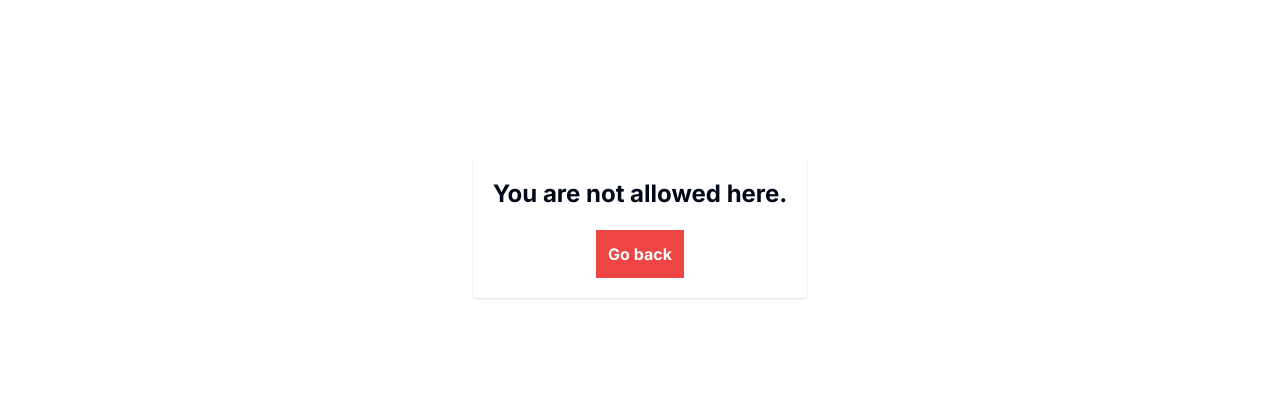
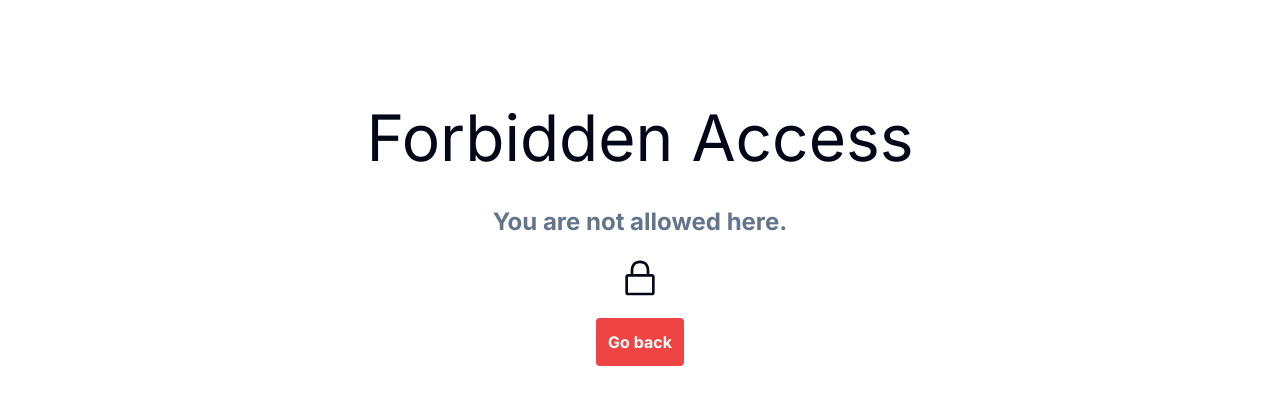
Before and after one commit to inginerie-software-2023-2024/proiect-inginerie-software-hiringsystem, a Next.js app in the folder frontend/: page /forbidden in a window 1280 px wide. Shown: the part 220-624 px from the top of the page. Built offline with nearby package versions, Linux system fonts and the light colour scheme; no server answers.

Commit message:
Final touches for the forbidden page

```diff
--- a/frontend/app/applications/me/page.tsx
+++ b/frontend/app/applications/me/page.tsx
@@ -81,6 +81,9 @@ const MyApplications = () => {
 
   if (isLoading) return <GenericLoading />;
 
+  if (applications.message)
+    return <h1>Something went wrong. {applications.message}</h1>;
+
   return (
     <>
       <h1 className="my-5 self-center text-[2.7rem] font-bold">
--- a/frontend/app/forbidden/page.tsx
+++ b/frontend/app/forbidden/page.tsx
@@ -1,5 +1,6 @@
 "use client";
 
+import { LockClosedIcon } from "@radix-ui/react-icons";
 import { useRouter } from "next/navigation";
 import { useEffect, useState } from "react";
 
@@ -28,11 +29,13 @@ const Forbidden = ({
   }, [lastForbiddenMessage]);
 
   return (
-    <div className="my-auto flex flex-col items-center justify-center gap-[20px] self-center rounded-sm p-5 shadow">
-      <h1 className="text-2xl font-bold">{message}</h1>
+    <div className="my-auto flex w-[70%] flex-col items-center justify-center gap-[20px] self-center rounded-sm p-5">
+      <h1 className="text-[4rem]">Forbidden Access</h1>
+      <h2 className="text-2xl font-bold text-muted-foreground">{message}</h2>
+      <LockClosedIcon className="h-10 w-10" />
       <button
         onClick={() => router.back()}
-        className="bg-red-500 p-3 font-bold text-white"
+        className="rounded bg-red-500 p-3 font-bold text-white hover:bg-red-400"
       >
         Go back
       </button>
--- a/frontend/app/interviews/me/page.tsx
+++ b/frontend/app/interviews/me/page.tsx
@@ -71,6 +71,9 @@ const MyInterviews = () => {
 
   if (isLoading) return <GenericLoading />;
 
+  if (interviews.message)
+    return <h1>Something went wrong. {interviews.message}</h1>;
+
   return (
     <>
       <h1 className="my-5 self-center text-[2.7rem] font-bold">
--- a/frontend/app/layout.tsx
+++ b/frontend/app/layout.tsx
@@ -11,7 +11,8 @@ const inter = Inter({ subsets: ["latin"] });
 
 export const metadata: Metadata = {
   title: "HiringSystem",
-  description: "HiringSystem is a web application for hiring managers to manage their hiring process.",
+  description:
+    "HiringSystem is a web application for hiring managers to manage their hiring process.",
 };
 
 export default function RootLayout({
@@ -23,10 +24,8 @@ export default function RootLayout({
     <html lang="en">
       <body className={inter.className}>
         <AuthProvider>
-          <ProtectedFrame>
-            <NavbarMain />
-            {children}
-          </ProtectedFrame>
+          <NavbarMain />
+          <ProtectedFrame>{children}</ProtectedFrame>
         </AuthProvider>
         <Toaster />
       </body>
--- a/frontend/app/page.tsx
+++ b/frontend/app/page.tsx
@@ -3,7 +3,6 @@ import Image from "next/image";
 import Link from "next/link";
 
 export default function MainPage() {
-
   return (
     <main className="z-0 flex-1">
       <section className="flex h-full flex-col items-center justify-around">
@@ -22,6 +21,7 @@ export default function MainPage() {
           </Link>
         </article>
         <Image
+          priority
           draggable={false}
           src={applicationFlowImg}
           alt="jobApplicationFlow"
--- a/frontend/components/interview/video/VideoBox.tsx
+++ b/frontend/components/interview/video/VideoBox.tsx
@@ -375,10 +375,6 @@ const VideoBox = () => {
 
   const forcedReceived = (message) => {
     const payload = JSON.parse(message.body);
-    console.log("FORCED RECEIVED", payload)
-    console.log(stream.muted, stream.visible);
-    const [audio, video] = stream.stream.getTracks();
-    console.log(!audio.enabled, video.enabled);
 
     if (payload.type === "MUTE") {
       stream.forceMute();
@@ -431,7 +427,7 @@ const VideoBox = () => {
           peer.peer.send(JSON.stringify({ userId, type: "camera_off" }));
         });
       }
-    } catch (ex) {console.log("Error on sending action", ex)}
+    } catch (ex) {}
 
     stream.toggleVideo();
     // setCameraMuted(!cameraMuted);
--- a/frontend/hooks/useProtectedRoute.ts
+++ b/frontend/hooks/useProtectedRoute.ts
@@ -27,13 +27,14 @@ const useProtectedRoute = () => {
         if ("forbidden" in routeOptions) {
           setLastForbiddenMessage(routeOptions.forbiddenArgs);
           setDisplayState("forbidden");
+          return;
         }
 
         setLastForbiddenMessage("");
         setDisplayState("login");
       }
     );
-  }, [session]);
+  }, [session, pathname]);
 
   return { displayState, lastForbiddenMessage };
 };
```
